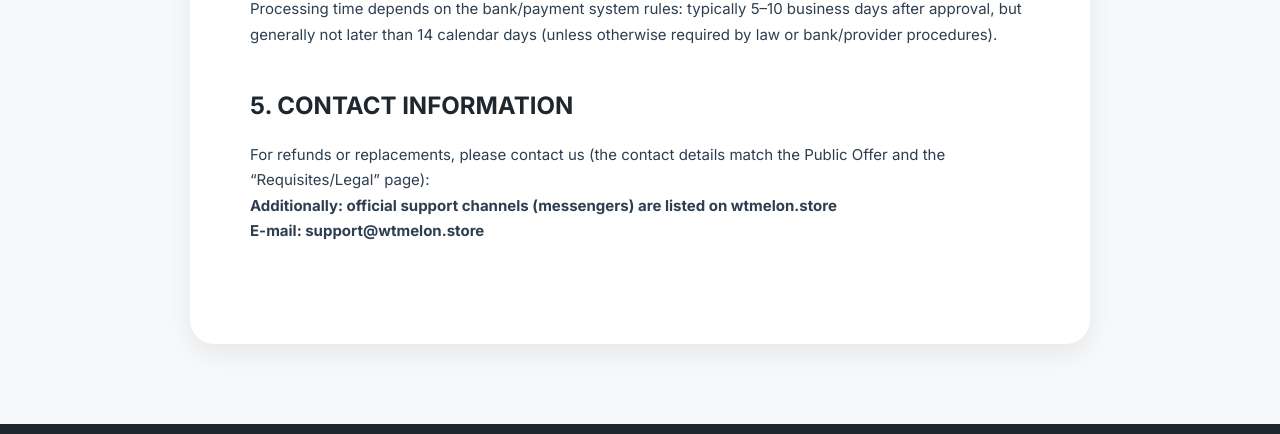
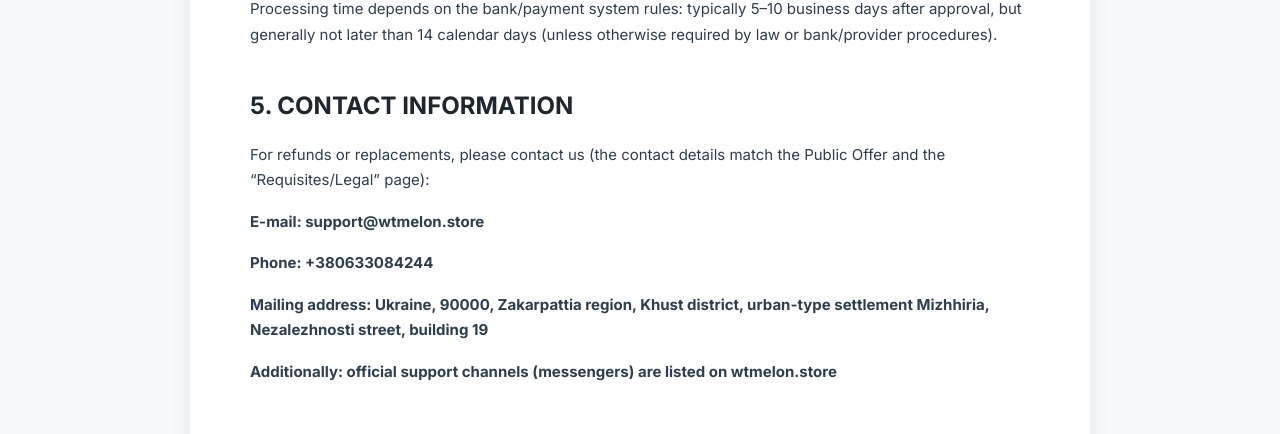
Before and after one commit to Kybikov/wtmelon, a Vue app: page /refund in a window 1280 px wide. Shown: the part 1450-1884 px from the top of the page. Built offline with nearby package versions, Linux system fonts and the light colour scheme; the HTML template or start-up script is replaced by a standard one.

Commit message:
Updated Refund.vue

```diff
--- a/src/pages/Privacy.vue
+++ b/src/pages/Privacy.vue
@@ -86,9 +86,9 @@
           <p>
             <strong>{{ t('privacy.section8.company') }}</strong><br>
             {{ t('privacy.section8.email') }}<br>
-            {{ t('privacy.section8.telegram') }}<br>
             {{ t('privacy.section8.phone') }}<br>
-            {{ t('privacy.section8.address') }}
+            {{ t('privacy.section8.address') }}<br>
+            {{ t('privacy.section8.additional') }}
           </p>
         </section>
       </div>
--- a/src/pages/Refund.vue
+++ b/src/pages/Refund.vue
@@ -39,11 +39,11 @@
 
         <section>
           <h2>{{ t('refund.section5.title') }}</h2>
-          <p>
-            {{ t('refund.section5.contact') }}<br>
-            <strong>{{ t('refund.section5.telegram') }}</strong><br>
-            <strong>{{ t('refund.section5.email') }}</strong>
-          </p>
+          <p>{{ t('refund.section5.contact') }}</p>
+          <p><strong>{{ t('refund.section5.email') }}</strong></p>
+          <p><strong>{{ t('refund.section5.phone') }}</strong></p>
+          <p><strong>{{ t('refund.section5.address') }}</strong></p>
+          <p><strong>{{ t('refund.section5.telegram') }}</strong></p>
         </section>
       </div>
     </div>
--- a/src/pages/Terms.vue
+++ b/src/pages/Terms.vue
@@ -10,6 +10,8 @@
             <strong>{{ t('terms.title').toUpperCase() }}</strong><br>
             <em>({{ t('terms.subtitle') }})</em>
           </p>
+          <p><strong>{{ t('terms.version') }}</strong></p>
+          <p><strong>{{ t('terms.effective') }}</strong></p>
           <p>{{ t('terms.intro') }}</p>
         </section>
 
@@ -29,6 +31,7 @@
           <p><strong>2.1.</strong> {{ t('terms.section2.p1') }}</p>
           <p><strong>2.2.</strong> {{ t('terms.section2.p2') }}</p>
           <p><strong>2.3.</strong> {{ t('terms.section2.p3') }}</p>
+          <p><strong>2.3.1.</strong> {{ t('terms.section2.p31') }}</p>
           <p><strong>2.4.</strong> {{ t('terms.section2.p4') }}</p>
           <p><strong>2.5.</strong> {{ t('terms.section2.p5') }}</p>
           <p><strong>2.6.</strong> {{ t('terms.section2.p6') }}</p>
@@ -48,8 +51,8 @@
           <p><strong>4.3.</strong> {{ t('terms.section4.p3') }}</p>
           <p><strong>4.4.</strong> {{ t('terms.section4.p4') }}</p>
           <p><strong>4.5.</strong> {{ t('terms.section4.p5') }}</p>
-          <p><strong>4.5.1.</strong> {{ t('terms.section4.p51') }}</p>
           <p><strong>4.6.</strong> {{ t('terms.section4.p6') }}</p>
+          <p><strong>4.7.</strong> {{ t('terms.section4.p7') }}</p>
         </section>
 
         <section>
@@ -59,6 +62,7 @@
           <p><strong>5.3.</strong> {{ t('terms.section5.p3') }}</p>
           <p><strong>5.4.</strong> {{ t('terms.section5.p4') }}</p>
           <p><strong>5.5.</strong> {{ t('terms.section5.p5') }}</p>
+          <p><strong>5.6.</strong> {{ t('terms.section5.p6') }}</p>
         </section>
 
         <section>
@@ -83,9 +87,10 @@
           <p><strong>8.1.</strong> {{ t('terms.section8.p1') }}</p>
           <p><strong>8.2.</strong> {{ t('terms.section8.p2') }}</p>
           <p><strong>8.3.</strong> {{ t('terms.section8.p3') }}</p>
-          <p><strong>8.4.</strong> {{ t('terms.section8.p41') }}</p>
+          <p><strong>8.4.</strong> {{ t('terms.section8.p4') }}</p>
           <p><strong>8.5.</strong> {{ t('terms.section8.p5') }}</p>
           <p><strong>8.6.</strong> {{ t('terms.section8.p6') }}</p>
+          <p><strong>8.7.</strong> {{ t('terms.section8.p7') }}</p>
         </section>
 
         <section>
```
